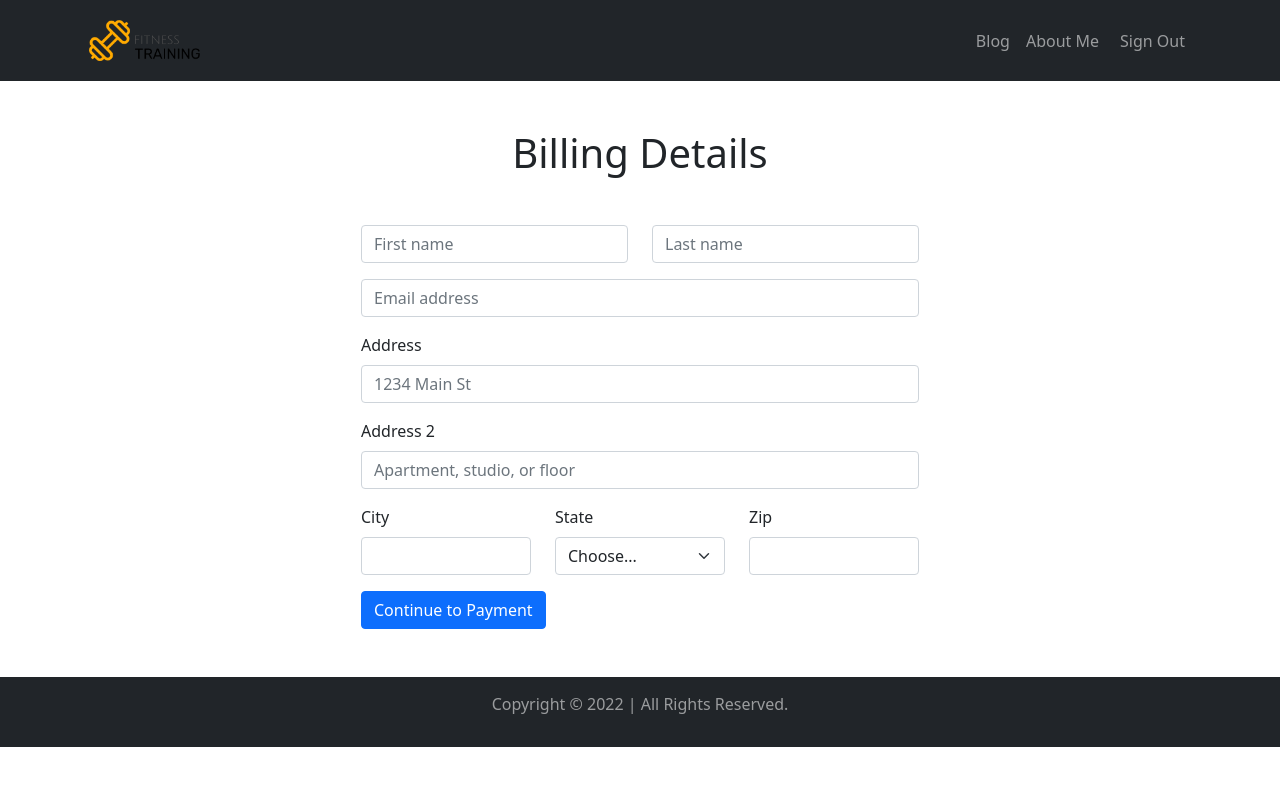
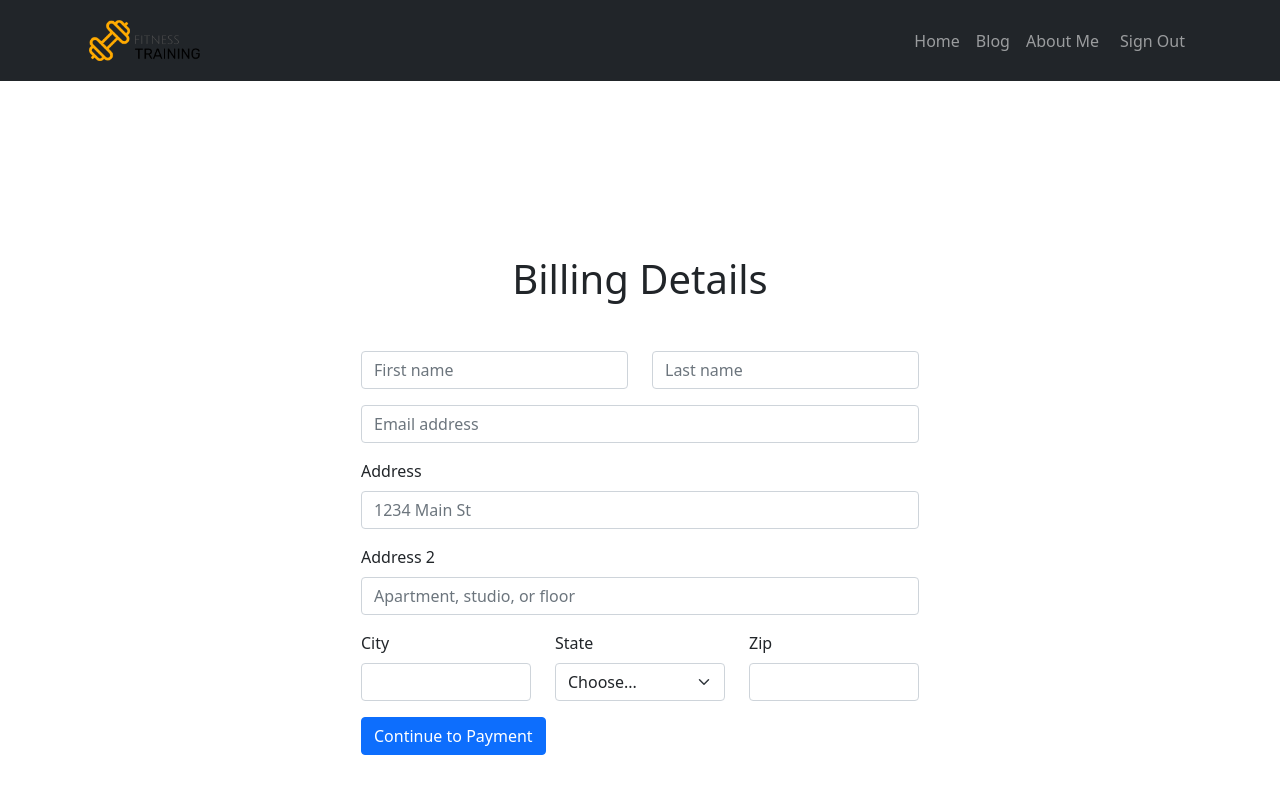
Before and after one commit to CreationsBliss/fitness-training, a React (Create React App) app: page /checkout/1 in a window 1280 px wide. Shown: the top 800 px of the page. Built offline with nearby package versions, Linux system fonts and the light colour scheme; no server answers; sample sign-in values are in the browser's storage.

Commit message:
finally done

```diff
--- a/src/Pages/CheckOut/CheckOut.css
+++ b/src/Pages/CheckOut/CheckOut.css
@@ -0,0 +1,5 @@
+.checkout-section {
+  min-height: 100vh;
+  display: flex;
+  align-items: center;
+}
--- a/src/Pages/CheckOut/CheckOut.js
+++ b/src/Pages/CheckOut/CheckOut.js
@@ -1,11 +1,12 @@
 import React from 'react';
+import './CheckOut.css'
 import { Button, Col, Container, Form, Row } from 'react-bootstrap';
 // import { useParams } from 'react-router-dom';
 
 const CheckOut = () => {
   // const { serviceId } = useParams();
   return (
-    <div>
+    <div className='checkout-section'>
       <Container>
         <h1 className='text-center my-5'>Billing Details</h1>
         <Row>
--- a/src/Pages/Home/Header/Header.js
+++ b/src/Pages/Home/Header/Header.js
@@ -10,7 +10,7 @@ const Header = () => {
 
   const [user] = useAuthState(auth);
 
-  const handleSignOut = () =>{
+  const handleSignOut = () => {
     signOut(auth);
   }
 
@@ -29,10 +29,11 @@ const Header = () => {
           <Navbar.Toggle aria-controls="responsive-navbar-nav" />
           <Navbar.Collapse id="responsive-navbar-nav">
             <Nav className="ms-auto">
+              <Nav.Link as={Link} to="/">Home</Nav.Link>
               <Nav.Link as={Link} to="/blog">Blog</Nav.Link>
               <Nav.Link as={Link} to="/about">About Me</Nav.Link>
               {
-                user ? <Button  variant="link" style={{color: "rgba(255,255,255,.55)"}} className='text-decoration-none ' onClick={handleSignOut} > Sign Out </Button> : <Nav.Link as={Link} to='/login'>Login</Nav.Link>
+                user ? <Button variant="link" style={{ color: "rgba(255,255,255,.55)" }} className='text-decoration-none ' onClick={handleSignOut} > Sign Out </Button> : <Nav.Link as={Link} to='/login'>Login</Nav.Link>
               }
             </Nav>
           </Navbar.Collapse>
--- a/src/Pages/NotFoundPage/NotFoundPage.css
+++ b/src/Pages/NotFoundPage/NotFoundPage.css
@@ -0,0 +1,11 @@
+.not-found-text-section{
+  min-height: 80vh;
+  display: flex;
+  flex-direction: column;
+  align-items: center;
+  justify-content: center;
+}
+.text404{
+  font-size: 150px;
+  color: red;
+}
--- a/src/Pages/NotFoundPage/NotFoundPage.js
+++ b/src/Pages/NotFoundPage/NotFoundPage.js
@@ -1,8 +1,10 @@
 import React from 'react';
+import './NotFoundPage.css'
 
 const NotFoundPage = () => {
   return (
-    <div>
+    <div className='not-found-text-section'>
+      <h1 className='text404'>404</h1>
       <h1 className='text-center text-danger'>The page you are looking for is not in this PLANET.</h1>
     </div>
   );
```
